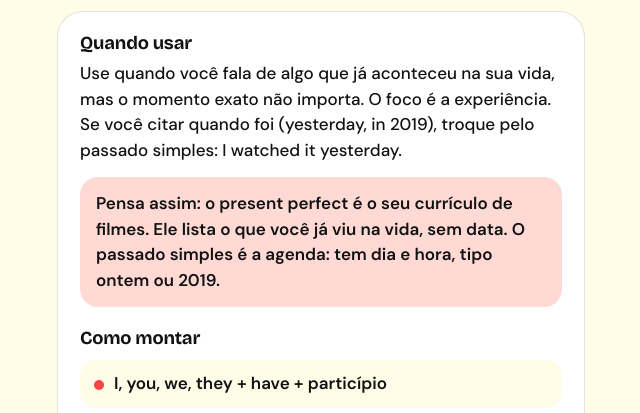
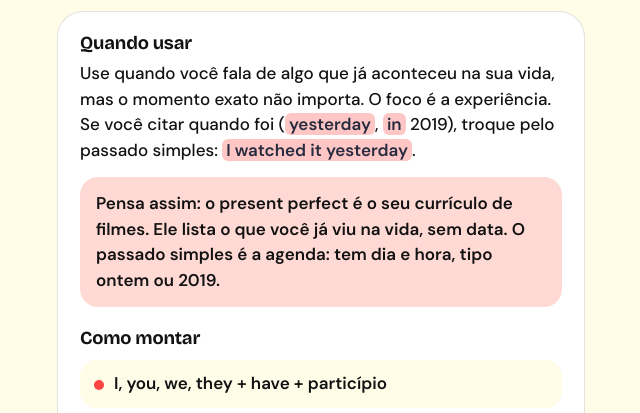
Before and after one commit to nayarakds/english-teacher, a plain HTML site: page index.html in a window 1280 px wide. Both pictures are taken after a click on the button "Começar". Shown: the part 360-773 px from the top of the page, without its empty margins (319-959 px from the left). Drawn offline with nearby package versions, Linux system fonts and the light colour scheme.

Commit message:
Destaca palavras em inglês nos textos explicativos das lições
Co-Authored-By: Claude Sonnet 5.5 <noreply@anthropic.com>

```diff
--- a/app.js
+++ b/app.js
@@ -52,6 +52,44 @@
     return String(s).replace(/[&<>"']/g, function (c) {
       return { "&": "&amp;", "<": "&lt;", ">": "&gt;", '"': "&quot;", "'": "&#39;" }[c];
     });
+  }
+  // Destaca palavras em inglês dentro de textos explicativos em pt-BR.
+  // O vocabulário vem das próprias frases em inglês das lições (sem marcar nada à mão).
+  // Comparação sensível a maiúsculas, para "Use" (pt) não casar com "use" (en).
+  var EN_SKIP = { a: 1, as: 1, me: 1, no: 1, so: 1, come: 1, use: 1, o: 1, do: 1, e: 1, da: 1, de: 1, um: 1, uma: 1, os: 1, na: 1, para: 1, com: 1, que: 1, ou: 1, th: 1, m: 1, s: 1, n: 1 };
+  var enVocab = null;
+  function buildVocab() {
+    var src = [];
+    function parts(p) { (p || []).forEach(function (x) { src.push(x.t); }); }
+    lessons.forEach(function (l) {
+      parts(l.mold.sentence);
+      (l.exercises || []).forEach(function (e) {
+        if (e.type === "order") { src.push(e.answer); (e.extra || []).forEach(function (x) { src.push(x); }); }
+        else { (e.options || []).forEach(function (x) { src.push(x); }); src.push(e.prompt); }
+      });
+      if (l.swap) l.swap.items.forEach(function (i) { parts(i.sentence); });
+      if (l.own && l.own.models) l.own.models.forEach(function (m) { src.push(m); });
+    });
+    var set = {};
+    src.join(" ").split(/[^\p{L}'’]+/u).forEach(function (w) { if (w && !EN_SKIP[w]) set[w] = true; });
+    return set;
+  }
+  function rich(s) {
+    if (!enVocab) enVocab = buildVocab();
+    var text = String(s), re = /[\p{L}'’]+/gu, m, last = 0, segs = [];
+    while ((m = re.exec(text))) {
+      var w = m[0];
+      if (!enVocab[w] && !(/^[A-Z][a-z']+$/.test(w) && enVocab[w.toLowerCase()])) continue;
+      var end = m.index + m[0].length, prev = segs[segs.length - 1];
+      if (prev && prev.en && text.slice(prev.b, m.index) === " ") prev.b = end; // junta palavras vizinhas
+      else { segs.push({ en: false, a: last, b: m.index }); segs.push({ en: true, a: m.index, b: end }); }
+      last = end;
+    }
+    segs.push({ en: false, a: last, b: text.length });
+    return segs.map(function (g) {
+      var t = esc(text.slice(g.a, g.b));
+      return g.en ? '<span class="en">' + t + "</span>" : t;
+    }).join("");
   }
   function shuffle(arr) {
     var a = arr.slice();
@@ -442,11 +480,11 @@
       "</div>" +
       '<div class="card">' +
       "<h3>Quando usar</h3>" +
-      '<p style="margin-top:8px">' + esc(m.explain) + "</p>" +
-      (m.analogy ? '<div class="analogy">' + esc(m.analogy) + "</div>" : "") +
+      '<p style="margin-top:8px">' + rich(m.explain) + "</p>" +
+      (m.analogy ? '<div class="analogy">' + rich(m.analogy) + "</div>" : "") +
       '<h3 style="margin-top:22px">Como montar</h3>' +
       '<ul class="formula">' + m.formula.map(function (f) { return "<li>" + esc(f) + "</li>"; }).join("") + "</ul>" +
-      (m.note ? '<h3 style="margin-top:22px">Atenção ao particípio</h3><p style="margin-top:8px">' + esc(m.note) + "</p>" : "") +
+      (m.note ? '<h3 style="margin-top:22px">Atenção ao particípio</h3><p style="margin-top:8px">' + rich(m.note) + "</p>" : "") +
       "</div>" +
       '<button class="btn" id="go">Bora praticar</button>'
     );
@@ -466,11 +504,11 @@
     return '<div class="fbp ' + (ok ? "right" : "wrong") + '">' +
       '<div class="fbtext">' +
       '<div class="t">' + (ok ? pick(HIT_TITLES) : pick(MISS_TITLES)) + "</div>" +
-      (ok ? (ex.right ? '<div class="fun">' + esc(ex.right) + "</div>" : "") : '<div class="ans">' + esc(answerText) + "</div>") +
+      (ok ? (ex.right ? '<div class="fun">' + rich(ex.right) + "</div>" : "") : '<div class="ans">' + esc(answerText) + "</div>") +
       "</div>" +
       '<span class="mascot fb-m">' + mascotFor(L, ok ? "happy" : "oops") + "</span>" +
       '<div class="lbl">Por quê</div>' +
-      '<div class="why">' + esc(ex.why) + "</div></div>";
+      '<div class="why">' + rich(ex.why) + "</div></div>";
   }
 
   views.build = function () {
--- a/style.css
+++ b/style.css
@@ -309,3 +309,6 @@ details.all[open] summary::after { content: "–"; }
 .gpopt { font-family: var(--heading); font-weight: 600; font-size: 1rem; padding: 10px 18px; text-align: left; cursor: pointer; background: transparent; color: var(--navy); border: 0; border-radius: 10px; white-space: nowrap; }
 
 .gpopt:active, .gpopt.sel { background: var(--navy); color: #fff; }
+
+/* palavras em inglês dentro de textos explicativos */
+.en { font-weight: 700; color: var(--navy); background: color-mix(in srgb, var(--accent) 30%, #fff); border-radius: 6px; padding: 0 4px; -webkit-box-decoration-break: clone; box-decoration-break: clone; }
--- a/sw.js
+++ b/sw.js
@@ -1,5 +1,5 @@
 // Cache simples para o app abrir offline. Troque a versão ao alterar qualquer arquivo.
-var CACHE = "english-teacher-v36";
+var CACHE = "english-teacher-v37";
 var FILES = ["./", "index.html", "style.css", "app.js", "lessons.js", "reading.js", "manifest.webmanifest", "icon.svg", "icon-180.png", "icon-192.png", "icon-512.png", "icon-maskable-512.png"];
 
 self.addEventListener("install", function (e) {
```
Also changed, not shown: 1 other file.
